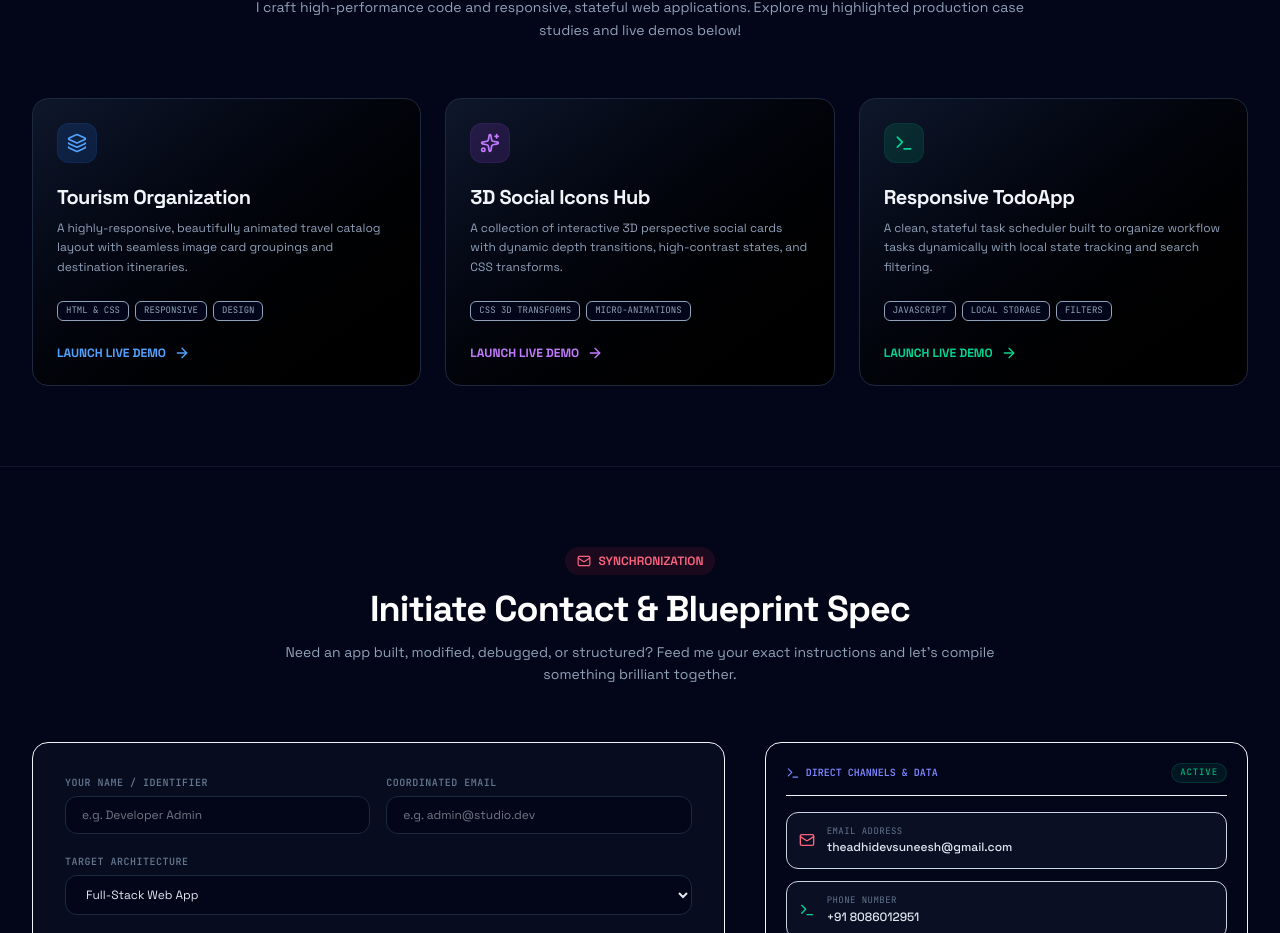
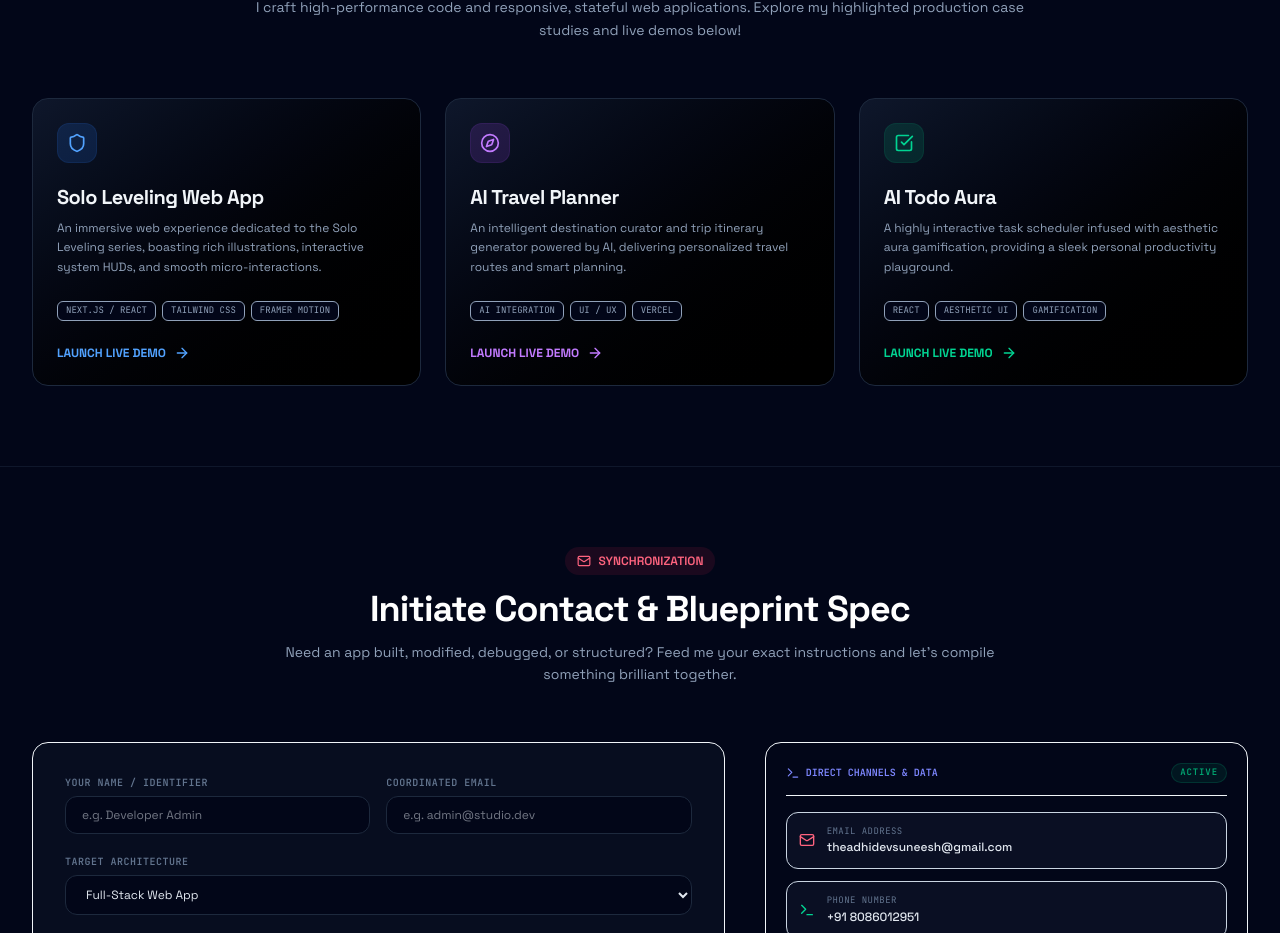
Before and after one commit to theadhidevsuneesh-prog/Portfolio-, a React (Vite) app: page / in a window 1280 px wide. Shown: the part 2812-3745 px from the top of the page. Built offline with nearby package versions, Linux system fonts and the light colour scheme.

Commit message:
feat(projects): update showcase to Solo Leveling Hub
Replace the Tourism Organization project with the Solo Leveling Web App project, including updated iconography and descriptive copy.

```diff
--- a/src/components/Projects.tsx
+++ b/src/components/Projects.tsx
@@ -1,5 +1,5 @@
 import React from "react";
-import { Sparkles, ArrowRight, Terminal, Layers } from "lucide-react";
+import { Sparkles, ArrowRight, Shield, Compass, CheckSquare } from "lucide-react";
 import { motion } from "motion/react";
 
 export default function Projects() {
@@ -29,26 +29,26 @@ export default function Projects() {
 
         {/* Case Studies Grid */}
         <div className="grid grid-cols-1 md:grid-cols-3 gap-6">
-          {/* Project 1: Simple Tourism Organization */}
+          {/* Project 1: Solo Leveling Hub */}
           <div className="bg-gradient-to-br from-slate-900 to-black border border-slate-800 rounded-2xl p-6 flex flex-col justify-between group hover:border-blue-500/40 transition-all duration-300">
             <div>
               <div className="w-10 h-10 bg-blue-500/15 rounded-xl flex items-center justify-center mb-5 border border-blue-500/10">
-                <Layers className="w-5 h-5 text-blue-400" />
+                <Shield className="w-5 h-5 text-blue-400" />
               </div>
-              <h4 className="text-xl font-bold mb-2 text-slate-100 font-sans tracking-tight">Tourism Organization</h4>
+              <h4 className="text-xl font-bold mb-2 text-slate-100 font-sans tracking-tight">Solo Leveling Web App</h4>
               <p className="text-xs text-slate-400 leading-relaxed mb-6">
-                A highly-responsive, beautifully animated travel catalog layout with seamless image card groupings and destination itineraries.
+                An immersive web experience dedicated to the Solo Leveling series, boasting rich illustrations, interactive system HUDs, and smooth micro-interactions.
               </p>
 
               <div className="flex flex-wrap gap-1.5 mb-6">
-                <span className="text-[9px] uppercase font-mono px-2 py-0.5 bg-slate-950 text-slate-400 rounded-md border border-slate-850">HTML & CSS</span>
-                <span className="text-[9px] uppercase font-mono px-2 py-0.5 bg-slate-950 text-slate-400 rounded-md border border-slate-850">Responsive</span>
-                <span className="text-[9px] uppercase font-mono px-2 py-0.5 bg-slate-950 text-slate-400 rounded-md border border-slate-850">Design</span>
+                <span className="text-[9px] uppercase font-mono px-2 py-0.5 bg-slate-950 text-slate-400 rounded-md border border-slate-850">Next.js / React</span>
+                <span className="text-[9px] uppercase font-mono px-2 py-0.5 bg-slate-950 text-slate-400 rounded-md border border-slate-850">Tailwind CSS</span>
+                <span className="text-[9px] uppercase font-mono px-2 py-0.5 bg-slate-950 text-slate-400 rounded-md border border-slate-850">Framer Motion</span>
               </div>
             </div>
 
             <a
-              href="https://simple-tourism-organization.netlify.app/"
+              href="https://solo-leveling-three-mu.vercel.app/"
               target="_blank"
               rel="noopener noreferrer"
               className="inline-flex items-center gap-2 text-xs text-blue-400 font-bold group-hover:gap-3 transition-all text-left"
@@ -58,25 +58,26 @@ export default function Projects() {
             </a>
           </div>
 
-          {/* Project 2: 3D Social Media Icons */}
+          {/* Project 2: AI Travel Planner */}
           <div className="bg-gradient-to-br from-slate-900 to-black border border-slate-800 rounded-2xl p-6 flex flex-col justify-between group hover:border-purple-500/40 transition-all duration-300">
             <div>
               <div className="w-10 h-10 bg-purple-500/15 rounded-xl flex items-center justify-center mb-5 border border-purple-500/10">
-                <Sparkles className="w-5 h-5 text-purple-400" />
+                <Compass className="w-5 h-5 text-purple-400" />
               </div>
-              <h4 className="text-xl font-bold mb-2 text-slate-100 font-sans tracking-tight">3D Social Icons Hub</h4>
+              <h4 className="text-xl font-bold mb-2 text-slate-100 font-sans tracking-tight">AI Travel Planner</h4>
               <p className="text-xs text-slate-400 leading-relaxed mb-6">
-                A collection of interactive 3D perspective social cards with dynamic depth transitions, high-contrast states, and CSS transforms.
+                An intelligent destination curator and trip itinerary generator powered by AI, delivering personalized travel routes and smart planning.
               </p>
 
               <div className="flex flex-wrap gap-1.5 mb-6">
-                <span className="text-[9px] uppercase font-mono px-2 py-0.5 bg-slate-950 text-slate-400 rounded-md border border-slate-850">CSS 3D Transforms</span>
-                <span className="text-[9px] uppercase font-mono px-2 py-0.5 bg-slate-950 text-slate-400 rounded-md border border-slate-850">Micro-animations</span>
+                <span className="text-[9px] uppercase font-mono px-2 py-0.5 bg-slate-950 text-slate-400 rounded-md border border-slate-850">AI Integration</span>
+                <span className="text-[9px] uppercase font-mono px-2 py-0.5 bg-slate-950 text-slate-400 rounded-md border border-slate-850">UI / UX</span>
+                <span className="text-[9px] uppercase font-mono px-2 py-0.5 bg-slate-950 text-slate-400 rounded-md border border-slate-850">Vercel</span>
               </div>
             </div>
 
             <a
-              href="https://3d-social-media-icons.netlify.app/"
+              href="https://aitravel-site.vercel.app/"
               target="_blank"
               rel="noopener noreferrer"
               className="inline-flex items-center gap-2 text-xs text-purple-400 font-bold group-hover:gap-3 transition-all text-left"
@@ -86,26 +87,26 @@ export default function Projects() {
             </a>
           </div>
 
-          {/* Project 3: Responsive TodoApp */}
+          {/* Project 3: AI Todo Aura */}
           <div className="bg-gradient-to-br from-slate-900 to-black border border-slate-800 rounded-2xl p-6 flex flex-col justify-between group hover:border-emerald-500/40 transition-all duration-300">
             <div>
               <div className="w-10 h-10 bg-emerald-500/15 rounded-xl flex items-center justify-center mb-5 border border-emerald-500/10">
-                <Terminal className="w-5 h-5 text-emerald-400" />
+                <CheckSquare className="w-5 h-5 text-emerald-400" />
               </div>
-              <h4 className="text-xl font-bold mb-2 text-slate-100 font-sans tracking-tight">Responsive TodoApp</h4>
+              <h4 className="text-xl font-bold mb-2 text-slate-100 font-sans tracking-tight">AI Todo Aura</h4>
               <p className="text-xs text-slate-400 leading-relaxed mb-6">
-                A clean, stateful task scheduler built to organize workflow tasks dynamically with local state tracking and search filtering.
+                A highly interactive task scheduler infused with aesthetic aura gamification, providing a sleek personal productivity playground.
               </p>
 
               <div className="flex flex-wrap gap-1.5 mb-6">
-                <span className="text-[9px] uppercase font-mono px-2 py-0.5 bg-slate-950 text-slate-400 rounded-md border border-slate-850">JavaScript</span>
-                <span className="text-[9px] uppercase font-mono px-2 py-0.5 bg-slate-950 text-slate-400 rounded-md border border-slate-850">Local Storage</span>
-                <span className="text-[9px] uppercase font-mono px-2 py-0.5 bg-slate-950 text-slate-400 rounded-md border border-slate-850">Filters</span>
+                <span className="text-[9px] uppercase font-mono px-2 py-0.5 bg-slate-950 text-slate-400 rounded-md border border-slate-850">React</span>
+                <span className="text-[9px] uppercase font-mono px-2 py-0.5 bg-slate-950 text-slate-400 rounded-md border border-slate-850">Aesthetic UI</span>
+                <span className="text-[9px] uppercase font-mono px-2 py-0.5 bg-slate-950 text-slate-400 rounded-md border border-slate-850">Gamification</span>
               </div>
             </div>
 
             <a
-              href="https://responsive-todoapp.netlify.app/"
+              href="https://ai-todo-aura-9hpm657sr-adhi8.vercel.app/"
               target="_blank"
               rel="noopener noreferrer"
               className="inline-flex items-center gap-2 text-xs text-emerald-400 font-bold group-hover:gap-3 transition-all text-left"
```
